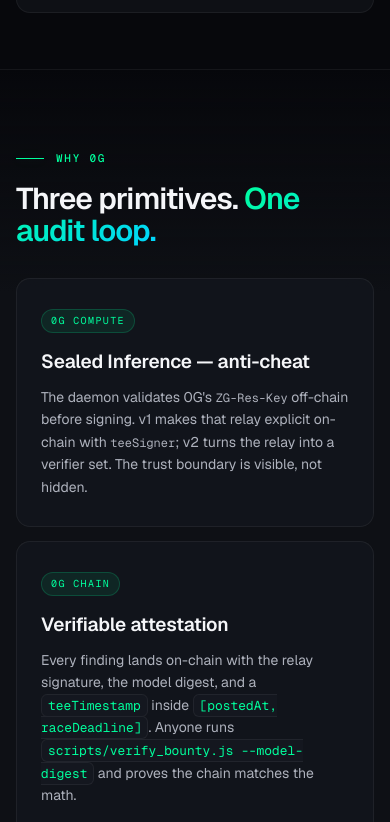
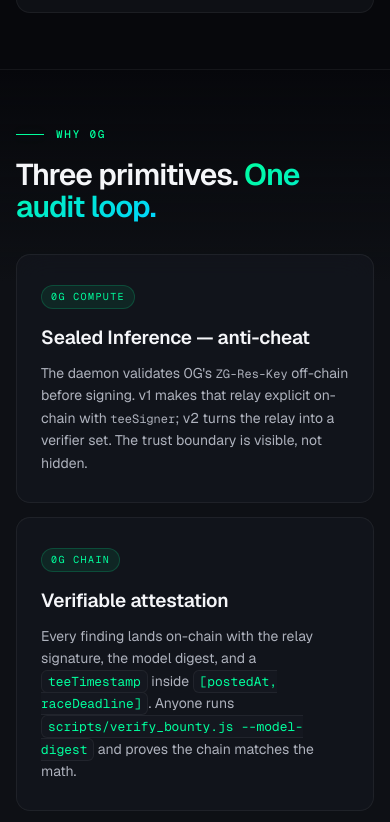
Before and after one commit to Ridwannurudeen/kin, a website: page public/index.html in a window 390 px wide. Shown: the part 2260-3082 px from the top of the page. Drawn offline with nearby package versions, Linux system fonts and the light colour scheme.

Commit message:
fix(mobile): .band-section neg-margin now matches mobile container padding
Mobile container padding was tightened to 16px in the prior commit, but
the 'why 0g' band-section keeps margin:0 -32px to bleed past the
container — that's 16px past viewport on each side, total +32px width.

Add @media (max-width: 720px) override: margin -16px, padding 56px 16px.
Now the band fills exactly to the viewport edges instead of overflowing
horizontally. Live mobile h-overflow check should drop from 16px to 0.

```diff
--- a/public/index.html
+++ b/public/index.html
@@ -168,6 +168,15 @@
         padding: 80px 32px;
         border-top: 1px solid var(--border);
         border-bottom: 1px solid var(--border);
+      }
+      @media (max-width: 720px) {
+        /* container padding shrinks to 16px on mobile (see styles.css);
+           keep the band's negative-margin aligned so it doesn't push the
+           document past the viewport. */
+        .band-section {
+          margin: 0 -16px;
+          padding: 56px 16px;
+        }
       }
 
       /* Footer enhancements */
```
